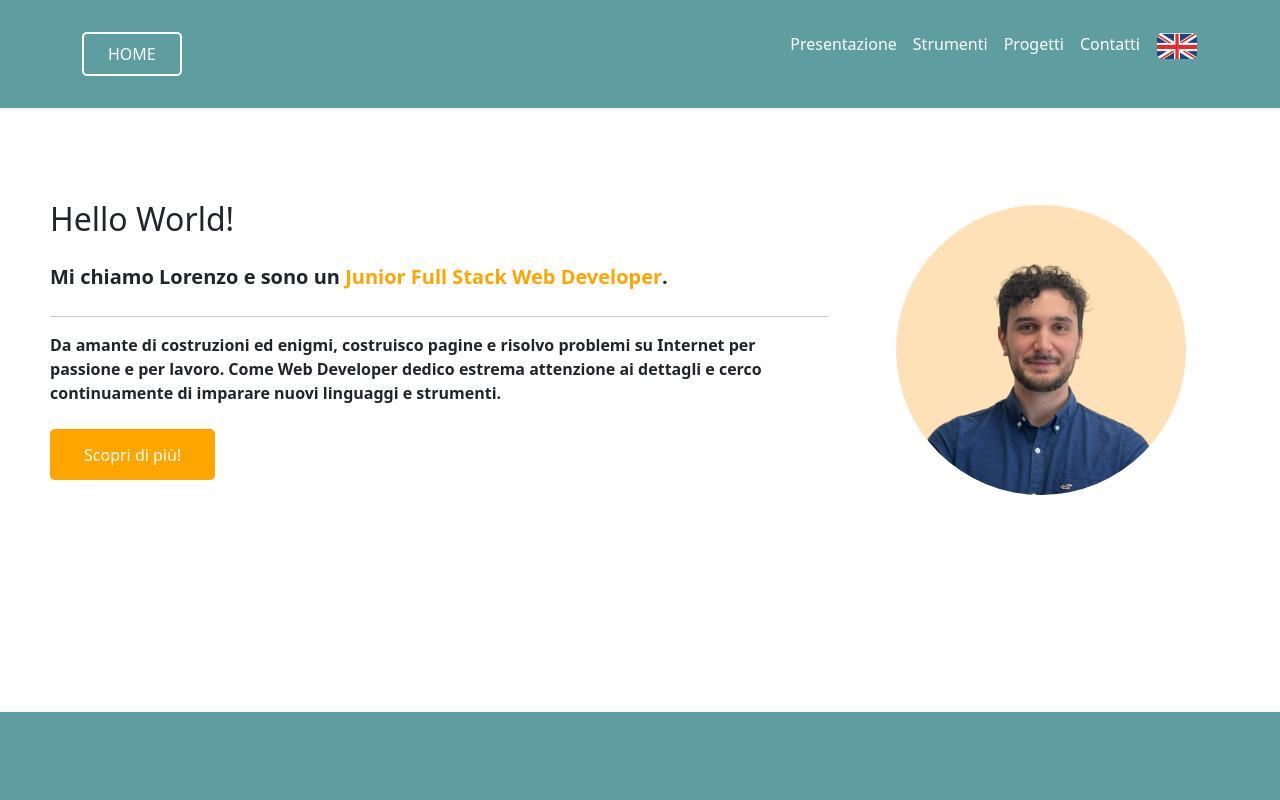
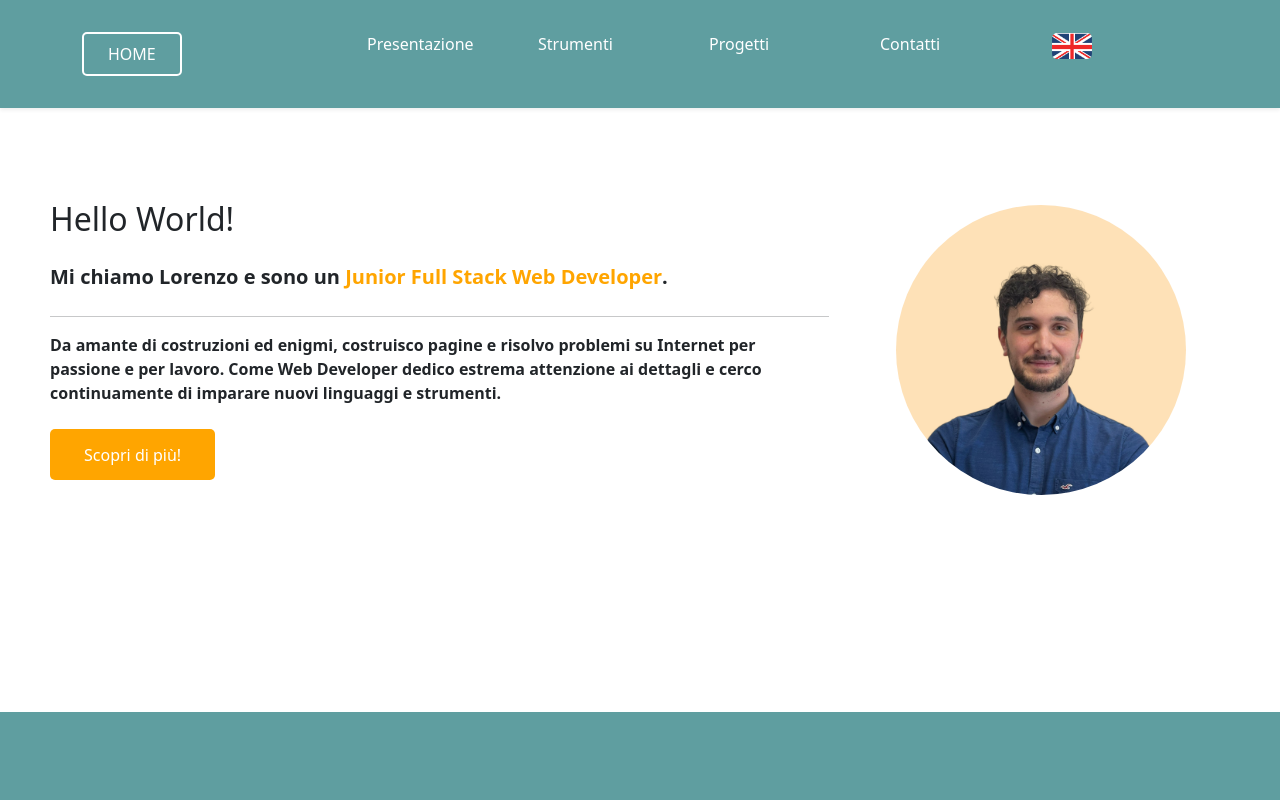
Before and after one commit to LorenzoNicco/LorenzoNicco.github.io, a Vue app: page / in a window 1280 px wide. Shown: the top 800 px of the page. Built offline with nearby package versions, Linux system fonts and the light colour scheme.

Commit message:
update scaffholding header

```diff
--- a/src/components/AppHeader.vue
+++ b/src/components/AppHeader.vue
@@ -9,7 +9,7 @@
                     {
                         id: "presentation",
                         eng: "Presentation",
-                        ita: "Presentazione"
+                        ita: "Presentazione",
                     },
                     {
                         id: "stack",
@@ -86,54 +86,56 @@
                     <router-link  :to="{ name: 'home'}" class="my-button-home d-md-none"><font-awesome-icon icon="fa-solid fa-house" /></router-link>
                 </div>
 
-                <ul v-if="currentRouteName == '/'" class="col-9 list-unstyled d-flex justify-content-end">
-                    <li v-for="item in menuHome">
+                <div class="col-9">
+                    <ul v-if="currentRouteName == '/'" class="row list-unstyled justify-content-end">
+                        <li v-for="item in menuHome" class="col">
                             <a v-if="store.language == 'ita'" class="text-decoration-none me-3" :href="'#'+item.id">{{ item.ita }}</a>
                             <a v-else-if="store.language == 'eng'" class="text-decoration-none me-3" :href="'#'+item.id">{{ item.eng }}</a>
                         </li>
-                    <li v-if="store.language == 'ita'" @click="store.language = 'eng'">
+                        <li v-if="store.language == 'ita'" @click="store.language = 'eng'" class="col">
                             <div class="flag btn border-none p-0">
                                 <img src="/img/flag_eng.png" alt="">
                             </div>
                         </li>
-                    <li v-else-if="store.language == 'eng'" @click="store.language = 'ita'">
+                        <li v-else-if="store.language == 'eng'" @click="store.language = 'ita'" class="col">
                             <div class="flag btn border-none p-0">
                                 <img src="/img/flag_ita.png" alt="">
                             </div>
                         </li>
                     </ul>
-                <ul v-else-if="currentRouteName == '/bio'" class="col-9 list-unstyled d-flex justify-content-end">
-                    <li v-for="item in menuBio">
+                    <ul v-else-if="currentRouteName == '/bio'" class="row list-unstyled justify-content-end">
+                        <li v-for="item in menuBio" class="col">
                             <a v-if="store.language == 'ita'" class="text-decoration-none me-3" :href="'#'+item.id">{{ item.ita }}</a>
                             <a v-else-if="store.language == 'eng'" class="text-decoration-none me-3" :href="'#'+item.id">{{ item.eng }}</a>
                         </li>
-                    <li v-if="store.language == 'ita'" @click="store.language = 'eng'">
+                        <li v-if="store.language == 'ita'" @click="store.language = 'eng'" class="col">
                             <div class="flag btn border-none p-0">
                                 <img src="/img/flag_eng.png" alt="">
                             </div>
                         </li>
-                    <li v-else-if="store.language == 'eng'" @click="store.language = 'ita'">
+                        <li v-else-if="store.language == 'eng'" @click="store.language = 'ita'" class="col">
                             <div class="flag btn border-none p-0">
                                 <img src="/img/flag_ita.png" alt="">
                             </div>
                         </li>
                     </ul>
-                <ul v-else class="col-9 list-unstyled d-flex justify-content-end">
-                    <li v-for="item in menuProject">
+                    <ul v-else class="row list-unstyled justify-content-end">
+                        <li v-for="item in menuProject" class="col">
                             <a v-if="store.language == 'ita'" class="text-decoration-none me-3" :href="'#'+item.id">{{ item.ita }}</a>
                             <a v-else-if="store.language == 'eng'" class="text-decoration-none me-3" :href="'#'+item.id">{{ item.eng }}</a>
                         </li>
-                    <li v-if="store.language == 'ita'" @click="store.language = 'eng'">
+                        <li v-if="store.language == 'ita'" @click="store.language = 'eng'" class="col">
                             <div class="flag btn border-none p-0">
                                 <img src="/img/flag_eng.png" alt="">
                             </div>
                         </li>
-                    <li v-else-if="store.language == 'eng'" @click="store.language = 'ita'">
+                        <li v-else-if="store.language == 'eng'" @click="store.language = 'ita'" class="col">
                             <div class="flag btn border-none p-0">
                                 <img src="/img/flag_ita.png" alt="">
                             </div>
                         </li>
                     </ul>
+                </div>
             </div>
         </nav>
     </header>
```
Lines whose indentation alone changed are shown as unchanged.
